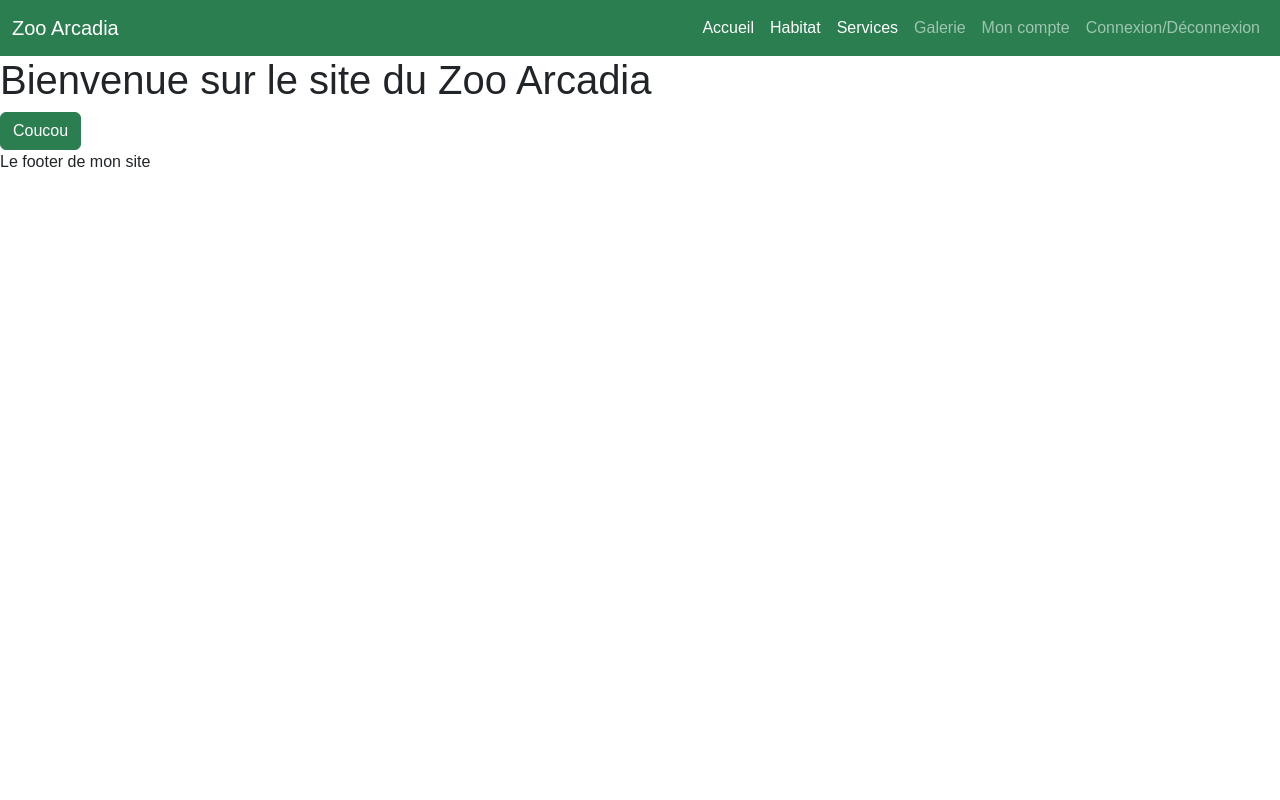
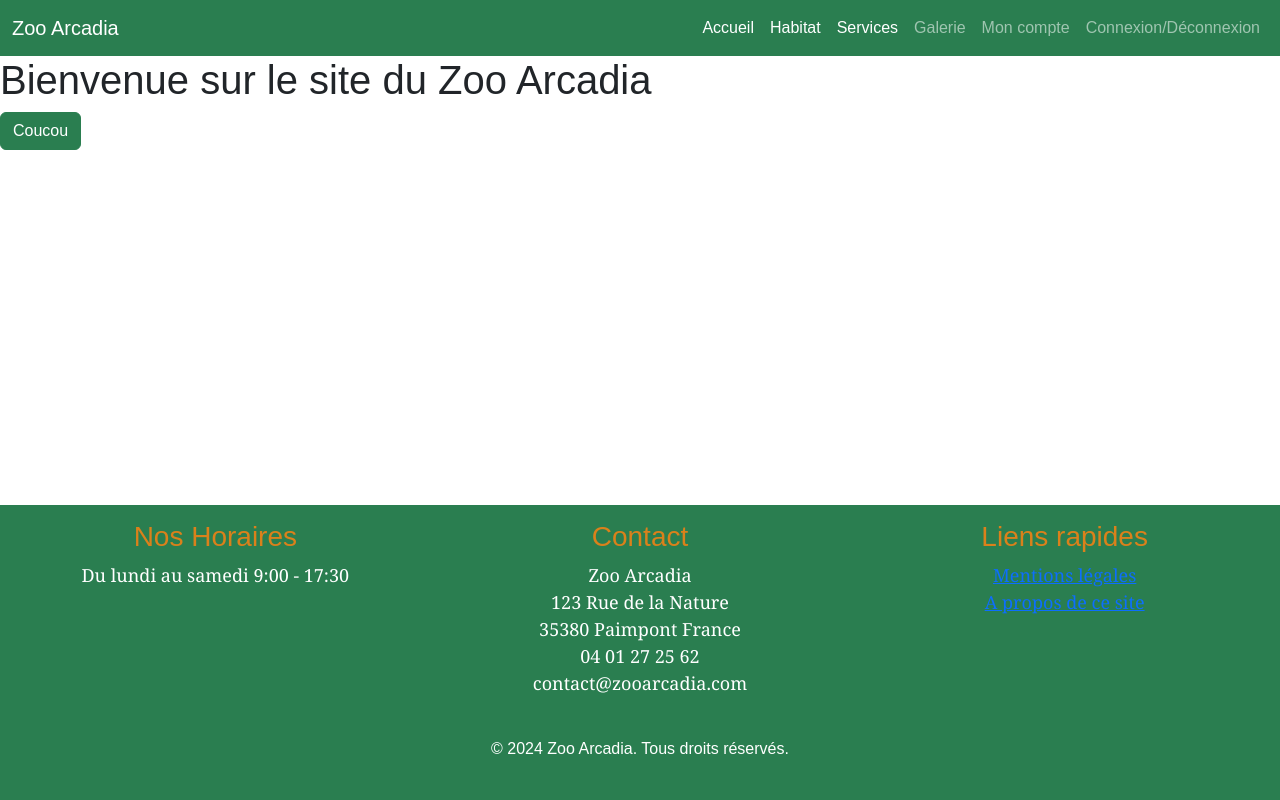
Before and after one commit to exacodeweb/ZooArcadiaFront, a website with bundled scripts: page index.html in a window 1280 px wide. Built offline with nearby package versions, Linux system fonts and the light colour scheme; files whose address does not match are found by name; a web font is replaced by a local one.

Commit message:
feat(footer): ajout du footer avec grille Bootstrap

```diff
--- a/index.html
+++ b/index.html
@@ -53,9 +53,47 @@
   <main id="main-page">
     <!-- Le contenu de ma page sera injecter ici -->
   </main>
-  <footer>
-    Le footer de mon site
+
+  <footer class="bg-success text-white text-center footer">
+    <!--Le footer de mon site-->
+    <div class="row">
+      <div class="col-12 col-lg-4"><!-- col-12 col-lg-4" -->
+      <h3 class="text-secondary">Nos Horaires</h3>
+      <p>Du lundi au samedi 9:00 - 17:30 </p>
+      </div>
+
+      <div class="col-3 col-lg-4"><!-- col-6 col-lg-4" -->
+         <h3 class="text-secondary">Contact</h3>
+        <p>Zoo Arcadia<br>
+          123 Rue de la Nature<br>
+          35380 Paimpont France<br>
+          04 01 27 25 62<br>
+          contact@zooarcadia.com
+        </p>
+      </div>
+
+      <!--<div class="col-3 col-lg-4">--><!-- col-6 col-lg-4" --><!--
+        <p>contact@zooarcadia.com</p>
+      </div>-->
+
+        <div class="col-3 col-lg-4">
+          <h3 class="text-secondary">Liens rapides</h3>
+          <!--<ul>
+            <li>-->
+              <p><a href="../mentions/mentions_legales.html">Mentions légales</a><br>
+            <!--</li>
+            <li>-->
+              <a href="#services">A propos de ce site</a></p>
+            <!--</li>
+          </ul>-->
+        </div>
+
+      <footer class="text-center py-4 col-12"><!---->
+        <div>&copy; 2024 Zoo Arcadia. Tous droits réservés.</div>
+      </footer>
+    <div>
   </footer>
+
 </body>
   <script type="module" src="Router/router.js"></script><!-- Pour inclure le systeme de routage -->
   <script src="node_modules/bootstrap/dist/js/bootstrap.bundle.min.js"></script>
--- a/scss/main.scss
+++ b/scss/main.scss
@@ -1,2 +1,23 @@
 @import url('/node_modules/bootstrap-icons/font/bootstrap-icons.css');
 @import 'custom';
+
+html {
+  position: relative;
+  min-height: 100%;
+}
+
+main {
+  margin-bottom: 150px;
+}
+
+footer.footer {
+  padding: 15px;
+  position: absolute;
+  bottom: 0;
+  width: 100%;
+}
+
+p {
+  font-family: $font-family-serif;
+  font-size: 18px;
+}
```
Also changed, not shown: scss/main.css, 1 other file.
